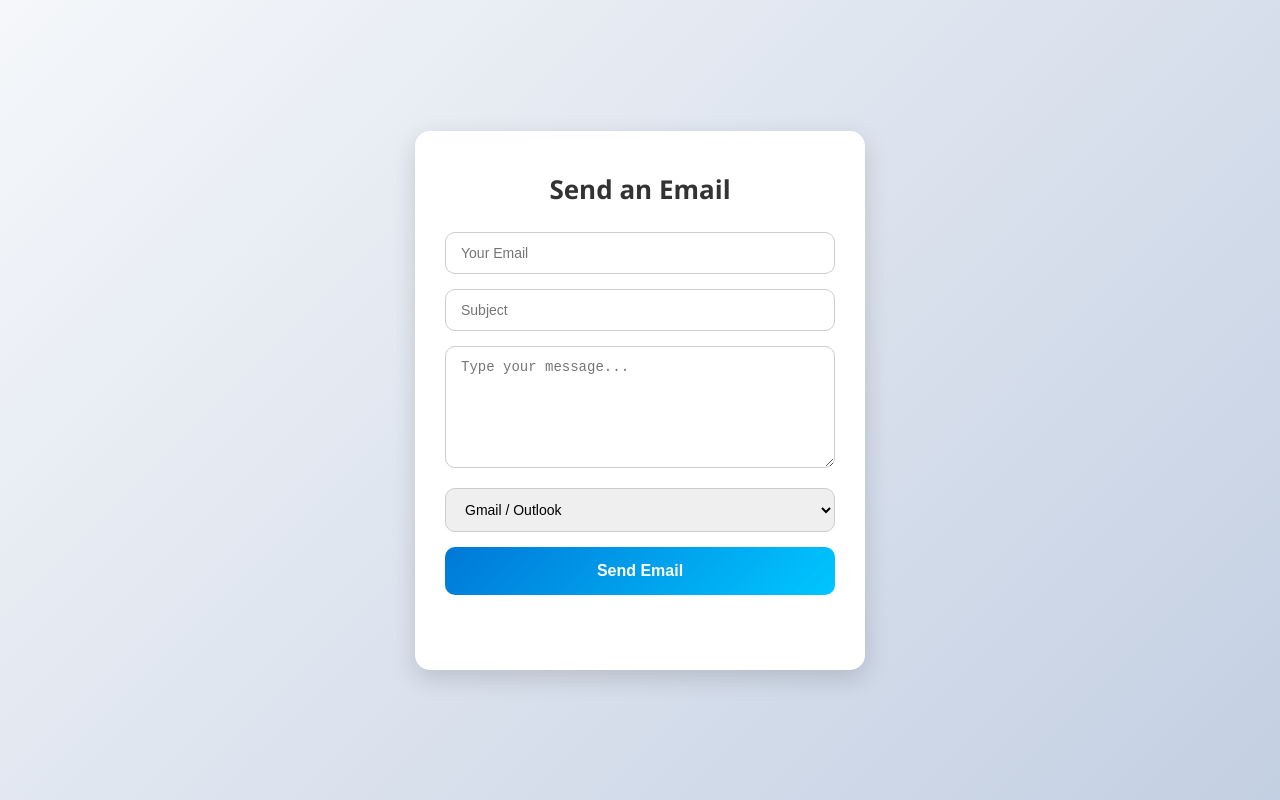
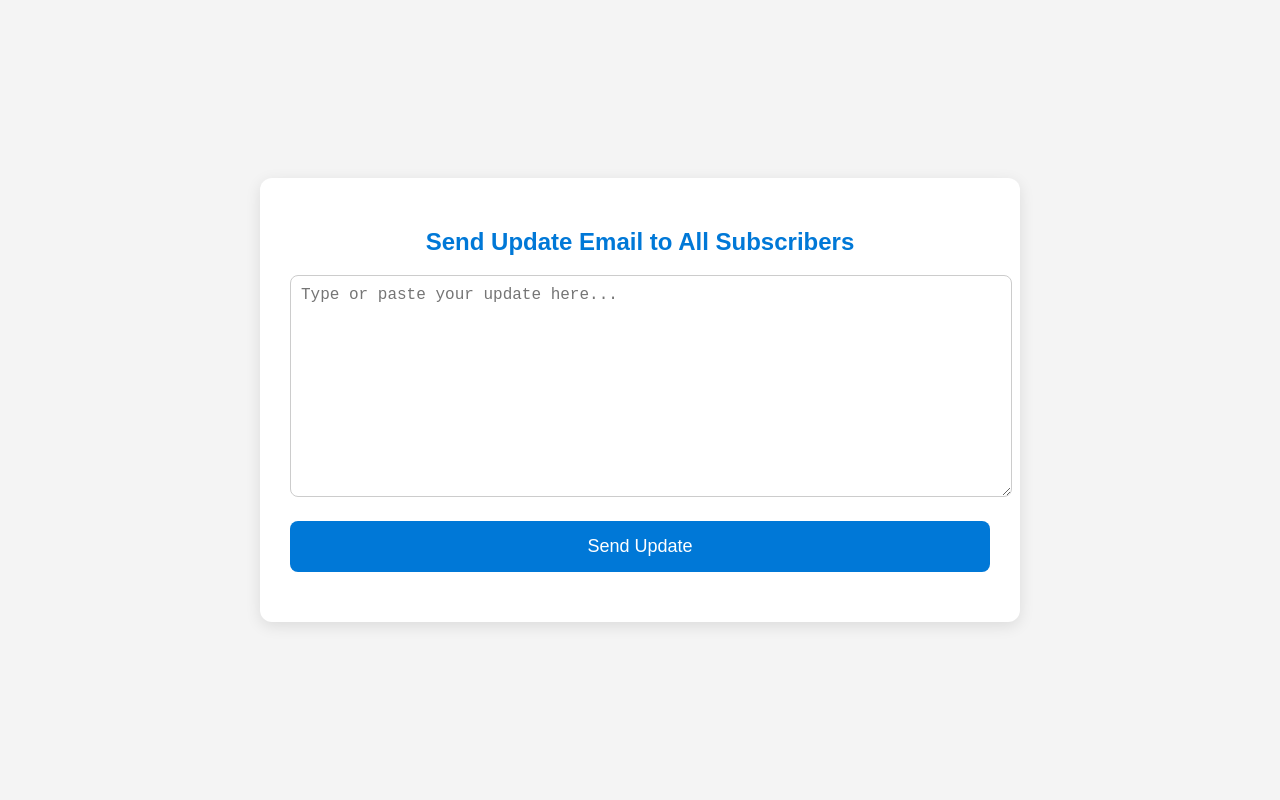
Before and after one commit to Dev-BVP/email, a plain HTML site: page index.html in a window 1280 px wide. Drawn offline with nearby package versions, Linux system fonts and the light colour scheme.

Commit message:
update repo content

```diff
--- a/index.html
+++ b/index.html
@@ -3,118 +3,75 @@
 <head>
 <meta charset="UTF-8">
 <meta name="viewport" content="width=device-width, initial-scale=1.0">
-<title>Send Verified Email</title>
+<title>Send Update Email</title>
 <script src="https://cdn.jsdelivr.net/npm/emailjs-com@3/dist/email.min.js"></script>
 <style>
-  * { box-sizing: border-box; margin: 0; padding: 0; }
-  body {
-    font-family: 'Segoe UI', Tahoma, Geneva, Verdana, sans-serif;
-    background: linear-gradient(135deg, #f5f7fa, #c3cfe2);
-    display: flex;
-    justify-content: center;
-    align-items: center;
-    height: 100vh;
-  }
-  .form-container {
-    background: #fff;
-    padding: 40px 30px;
-    border-radius: 15px;
-    box-shadow: 0 8px 25px rgba(0,0,0,0.15);
-    width: 100%;
-    max-width: 450px;
-    text-align: center;
-  }
-  .form-container h1 {
-    margin-bottom: 25px;
-    font-size: 26px;
-    color: #333;
-  }
-  input, textarea, select {
-    width: 100%;
-    padding: 12px 15px;
-    margin-bottom: 15px;
-    border: 1px solid #ccc;
-    border-radius: 10px;
-    font-size: 14px;
-    transition: all 0.3s ease;
-  }
-  input:focus, textarea:focus, select:focus {
-    border-color: #0078d7;
-    outline: none;
-    box-shadow: 0 0 5px rgba(0,120,215,0.3);
-  }
-  textarea { resize: vertical; }
-  button {
-    width: 100%;
-    padding: 15px;
-    background: linear-gradient(135deg, #0078d7, #00c6ff);
-    border: none;
-    border-radius: 10px;
-    color: white;
-    font-size: 16px;
-    font-weight: bold;
-    cursor: pointer;
-    transition: all 0.3s ease;
-  }
-  button:hover {
-    background: linear-gradient(135deg, #005a9e, #0091c3);
-    transform: translateY(-2px);
-  }
-  .message-box {
-    margin-top: 15px;
-    font-size: 14px;
-    color: #333;
-    min-height: 20px;
-  }
-  .message-box.success { color: #28a745; }
-  .message-box.error { color: #dc3545; }
+  body { font-family: Arial, sans-serif; background: #f4f4f4; margin: 0; padding: 0; display: flex; justify-content: center; align-items: center; min-height: 100vh; }
+  .container { background: #fff; padding: 30px; border-radius: 12px; box-shadow: 0 4px 15px rgba(0,0,0,0.1); max-width: 700px; width: 100%; }
+  h2 { text-align: center; color: #0078d7; }
+  textarea { width: 100%; height: 200px; padding: 10px; font-size: 16px; margin-bottom: 20px; border-radius: 8px; border: 1px solid #ccc; resize: vertical; }
+  button { display: block; width: 100%; padding: 15px; font-size: 18px; background: #0078d7; color: #fff; border: none; border-radius: 8px; cursor: pointer; }
+  button:hover { background: #005fa3; }
+  .status { margin-top: 20px; }
+  .status p { margin: 5px 0; }
+  .success { color: #28a745; }
+  .error { color: #dc3545; }
 </style>
 </head>
 <body>
 
-<div class="form-container">
-  <h1>Send an Email</h1>
-  <form id="emailForm">
-    <input type="email" id="fromEmail" placeholder="Your Email" required>
-    <input type="text" id="subject" placeholder="Subject" required>
-    <textarea id="message" placeholder="Type your message..." rows="6" required></textarea>
-    <select id="serviceSelect" required>
-      <option value="service_h8c2z0w">Gmail / Outlook</option>
-    </select>
-    <button type="submit">Send Email</button>
-  </form>
-  <div class="message-box" id="statusMessage"></div>
+<div class="container">
+  <h2>Send Update Email to All Subscribers</h2>
+  <textarea id="updateText" placeholder="Type or paste your update here..."></textarea>
+  <button onclick="sendUpdate()">Send Update</button>
+  <div class="status" id="status"></div>
 </div>
 
 <script>
   // Initialize EmailJS
-  emailjs.init("pG6ucVR7zX2qahxvm"); // public key
+  emailjs.init("pG6ucVR7zX2qahxvm"); // Your public key
 
-  const form = document.getElementById('emailForm');
-  const statusMessage = document.getElementById('statusMessage');
+  // List of subscribers
+  const subscribers = [
+    { name: "John Doe", email: "john@example.com" },
+    { name: "Jane Smith", email: "jane@example.com" }
+    // Add more subscribers here
+  ];
 
-  form.addEventListener('submit', function(e) {
-    e.preventDefault();
+  const serviceId = "service_h8c2z0w"; // Gmail service
+  const templateId = "template_009nh11"; // Your EmailJS template
 
-    const templateParams = {
-      from_email: document.getElementById('fromEmail').value,
-      subject: document.getElementById('subject').value,
-      message: document.getElementById('message').value
-    };
+  const statusDiv = document.getElementById("status");
 
-    const serviceId = document.getElementById('serviceSelect').value;
+  function sendUpdate() {
+    const updateText = document.getElementById("updateText").value.trim();
+    if (!updateText) {
+      alert("Please enter your update text.");
+      return;
+    }
 
-    emailjs.send(serviceId, 'template_009nh11', templateParams)
-      .then(function(response) {
-        statusMessage.textContent = "✅ Email sent successfully!";
-        statusMessage.className = "message-box success";
-        form.reset();
-      }, function(error) {
-        statusMessage.textContent = "❌ Failed to send email. Check console for details.";
-        statusMessage.className = "message-box error";
-        console.error(error);
-      });
-  });
+    statusDiv.innerHTML = "<p>Sending emails...</p>";
+
+    subscribers.forEach(subscriber => {
+      const templateParams = {
+        name: subscriber.name,
+        update_message: updateText
+      };
+
+      emailjs.send(serviceId, templateId, templateParams)
+        .then(response => {
+          const p = document.createElement("p");
+          p.className = "success";
+          p.textContent = `✅ Email sent to ${subscriber.name} (${subscriber.email})`;
+          statusDiv.appendChild(p);
+        }, error => {
+          const p = document.createElement("p");
+          p.className = "error";
+          p.textContent = `❌ Failed to send to ${subscriber.name} (${subscriber.email})`;
+          statusDiv.appendChild(p);
+        });
+    });
+  }
 </script>
 
 </body>
```
